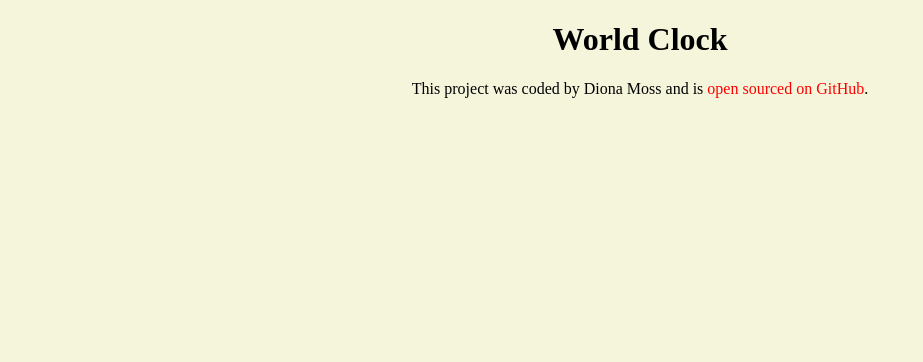
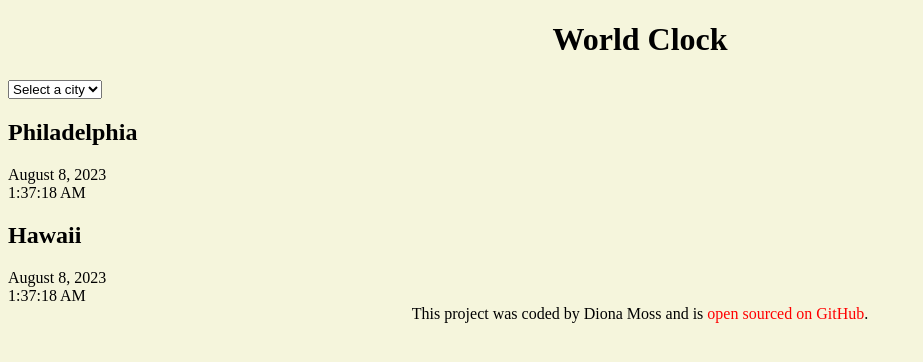
Before and after one commit to D-Moss/World-Clock, a plain HTML site: page index.html in a window 1280 px wide. Shown: the whole page, without its empty margins (0-923 px from the left). Drawn offline with Linux system fonts and the light colour scheme.

Commit message:
Add files via upload
added cities and dropdown menu

```diff
--- a/index.html
+++ b/index.html
@@ -7,7 +7,31 @@
 	<title>World Clock</title>
 </head>
 <body>
-	<h1>World Clock</h1>
+	<div>
+		<h1>World Clock</h1>
+		<select>
+			<option value="">Select a city</option>
+			<option value="">New York</option>
+			<option value="">Houston</option>
+			<option value="">Las Vegas</option>
+			<option value="">Paris</option>
+			<option value="">Tokyo</option>
+			<option value="">Florence</option>
+		</select>
+
+		<div class="city">
+			<h2>Philadelphia</h2>
+			<div class="date">August 8, 2023</div>
+			<div class="time">1:37:18 AM</div>
+		</div>
+
+		<div class="city">
+			<h2>Hawaii</h2>
+			<div class="date">August 8, 2023</div>
+			<div class="time">1:37:18 AM</div>
+		</div>
+	</div>
+
 	<footer>This project was coded by Diona Moss and is
 		<a href="https://github.com/D-Moss/World-Clock" target="_blank">open sourced on GitHub</a>.
 	</footer>
```
